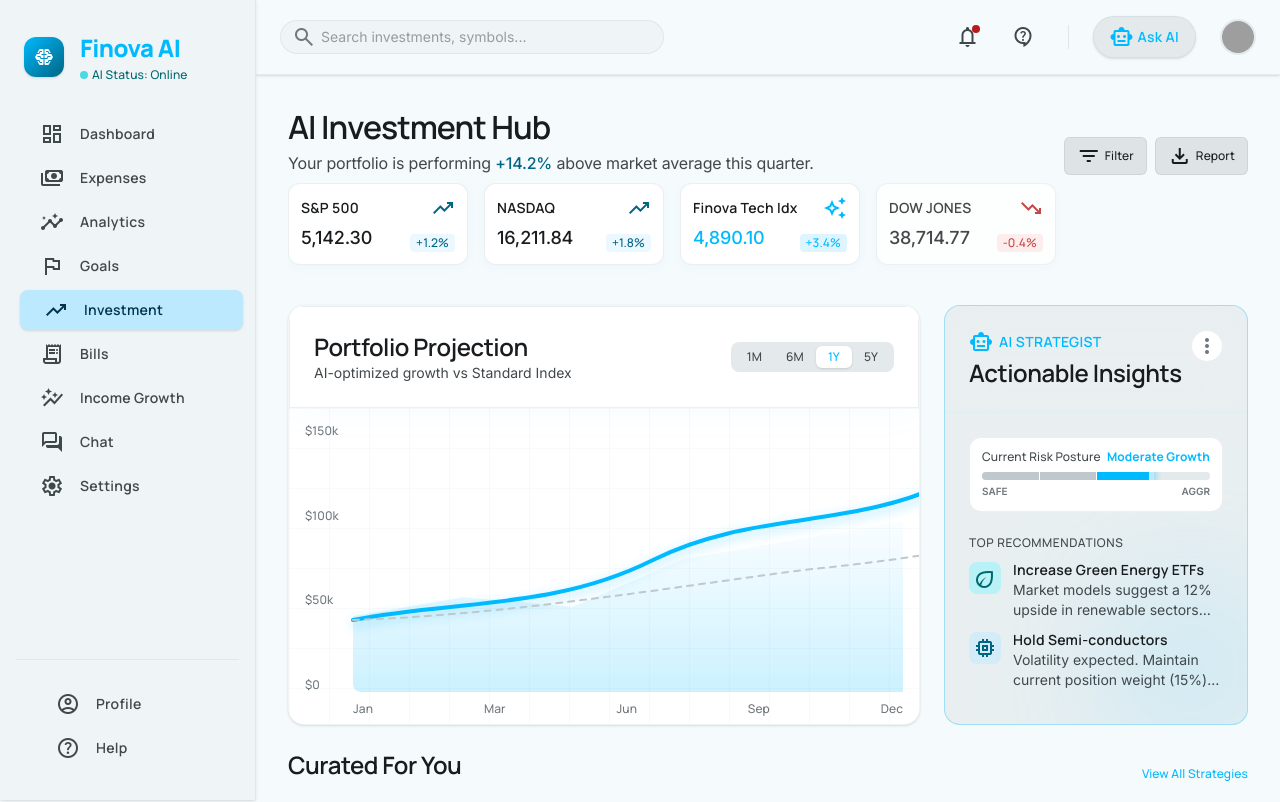
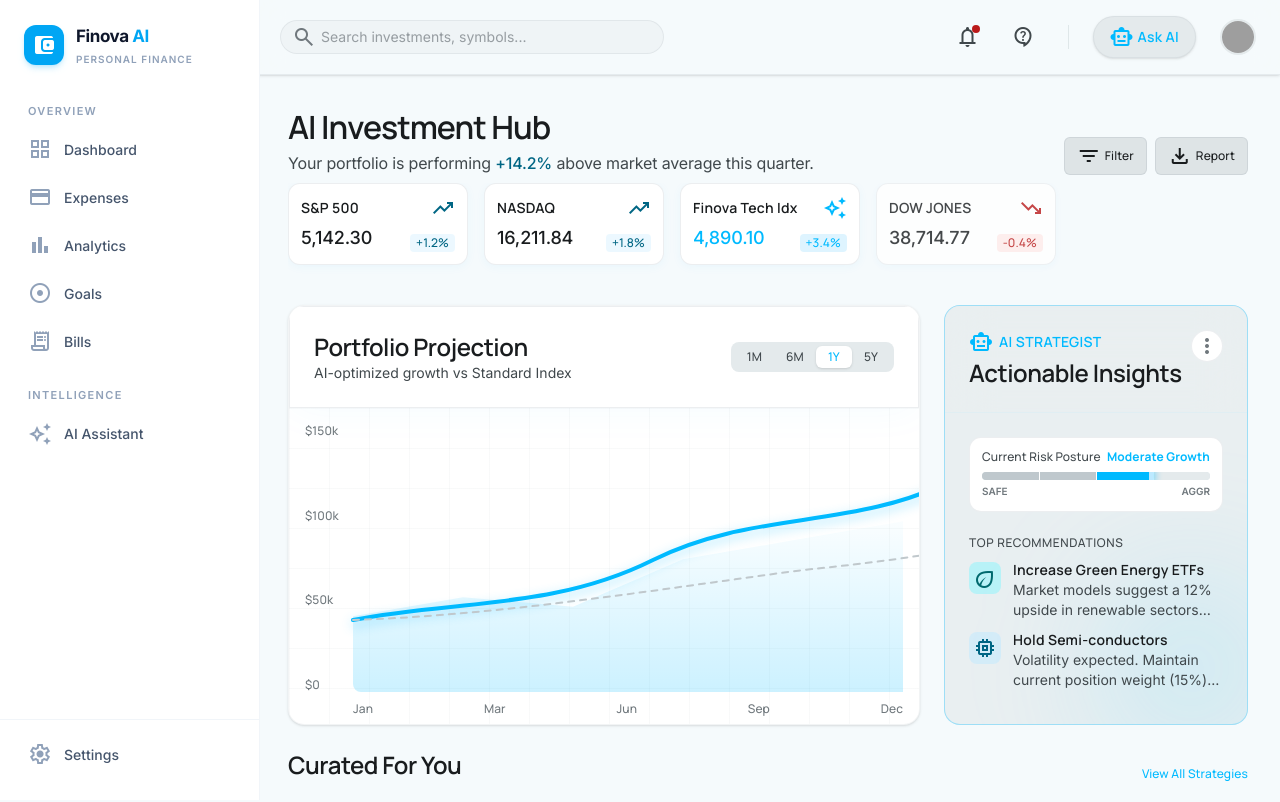
Before and after one commit to viyash-24/Finova-AI, a Next.js app in the folder frontend/: page /investment in a window 1280 px wide. Shown: the top 802 px of the page. Built offline with nearby package versions, Linux system fonts and the light colour scheme; grey boxes are pictures that could not be loaded.

Commit message:
sidebar bar created

```diff
--- a/frontend/components/Sidebar.tsx
+++ b/frontend/components/Sidebar.tsx
@@ -3,52 +3,65 @@
 import Link from 'next/link';
 import { usePathname } from 'next/navigation';
 
+const overviewItems = [
+  { name: 'Dashboard', path: '/dashboard', icon: 'grid_view' },
+  { name: 'Expenses', path: '/expenses', icon: 'credit_card' },
+  { name: 'Analytics', path: '/analytics', icon: 'bar_chart' },
+  { name: 'Goals', path: '/goals', icon: 'adjust' },
+  { name: 'Bills', path: '/bills', icon: 'receipt_long' },
+];
+
+const intelligenceItems = [
+  { name: 'AI Assistant', path: '/ai-assistant', icon: 'auto_awesome' },
+];
+
 export default function Sidebar() {
   const pathname = usePathname();
 
-  const navItems = [
-    { name: 'Dashboard', path: '/dashboard', icon: 'dashboard' },
-    { name: 'Expenses', path: '/expenses', icon: 'payments' },
-    { name: 'Analytics', path: '/analytics', icon: 'insights' },
-    { name: 'Goals', path: '/goals', icon: 'flag' },
-    { name: 'Investment', path: '/investment', icon: 'trending_up' },
-    { name: 'Bills', path: '/bills', icon: 'receipt_long' },
-    { name: 'Income Growth', path: '/income-growth', icon: 'auto_graph' },
-    { name: 'Chat', path: '/', icon: 'forum' },
-    { name: 'Settings', path: '/settings', icon: 'settings' },
-  ];
+  const isActive = (path: string) => {
+    if (path === '/dashboard') return pathname === '/' || pathname === '/dashboard';
+    return pathname === path;
+  };
 
   return (
-    <nav className="h-screen w-64 fixed left-0 top-0 bg-surface-container-low border-r border-outline-variant/30 shadow-sm flex flex-col py-lg z-50 hidden md:flex">
-      {/* Brand Header */}
-      <div className="px-md mb-lg flex items-center gap-sm">
-        <div className="w-10 h-10 rounded-xl bg-gradient-to-br from-primary to-secondary flex items-center justify-center text-on-primary shadow-sm">
-          <span className="material-symbols-outlined filled text-[24px]">network_intelligence</span>
+    <nav className="h-screen w-[260px] fixed left-0 top-0 bg-white border-r border-slate-100 flex flex-col z-50 hidden md:flex">
+      {/* Brand */}
+      <div className="px-6 pt-6 pb-5 flex items-center gap-3">
+        <div className="w-10 h-10 rounded-xl bg-sky-500 flex items-center justify-center shadow-md shadow-sky-500/20">
+          <span className="material-symbols-outlined filled text-white text-[22px]">
+            account_balance_wallet
+          </span>
         </div>
         <div>
-          <h1 className="font-headline-md text-headline-md font-black text-primary">Finova AI</h1>
-          <p className="font-label-sm text-label-sm text-tertiary flex items-center gap-1 mt-1">
-            <span className="w-2 h-2 rounded-full bg-tertiary-fixed-dim animate-pulse"></span>
-            AI Status: Online
+          <h1 className="text-[17px] font-bold tracking-tight text-slate-900">
+            <span>Finova </span>
+            <span className="text-sky-500">AI</span>
+          </h1>
+          <p className="text-[10px] font-semibold uppercase tracking-[0.1em] text-slate-400 mt-0.5">
+            Personal Finance
           </p>
         </div>
       </div>
 
-      {/* Main Navigation */}
-      <div className="flex-1 px-sm space-y-1 overflow-y-auto">
-        {navItems.map((item) => {
-          const isActive = pathname === item.path;
+      {/* Navigation Items */}
+      <div className="flex-1 px-4 overflow-y-auto no-scrollbar">
+        <p className="text-[11px] font-semibold uppercase tracking-[0.12em] text-slate-400 px-3 mb-2 mt-4">
+          Overview
+        </p>
+        <div className="space-y-1">
+          {overviewItems.map((item) => {
+            const active = isActive(item.path);
             return (
               <Link
                 key={item.path}
                 href={item.path}
-              className={`flex items-center gap-sm px-md py-xs rounded-lg font-label-md text-label-md transition-all ${
-                isActive
-                  ? 'bg-primary-container text-on-primary-container translate-x-1 shadow-sm'
-                  : 'text-on-surface-variant hover:bg-primary-fixed/30 hover:text-primary'
+                className={`flex items-center gap-3 px-3 py-2.5 rounded-xl text-[14px] font-medium transition-all duration-200 ${
+                  active
+                    ? 'bg-sky-50 text-sky-600 font-semibold'
+                    : 'text-slate-600 hover:bg-slate-50 hover:text-slate-900'
                 }`}
               >
-              <span className={`material-symbols-outlined ${isActive ? 'filled' : ''}`}>
+                <span className={`material-symbols-outlined text-[20px] ${active ? 'filled text-sky-500' : 'text-slate-400'}`}>
                   {item.icon}
                 </span>
                 {item.name}
@@ -57,19 +70,45 @@ export default function Sidebar() {
           })}
         </div>
 
-      {/* Footer Navigation */}
-      <div className="px-sm mt-auto space-y-1 pt-md border-t border-outline-variant/30 mx-sm">
+        {/* Intelligence Section */}
+        <p className="text-[11px] font-semibold uppercase tracking-[0.12em] text-slate-400 px-3 mb-2 mt-6">
+          Intelligence
+        </p>
+        <div className="space-y-1">
+          {intelligenceItems.map((item) => {
+            const active = isActive(item.path);
+            return (
               <Link
-          href="/profile"
-          className="flex items-center gap-sm text-on-surface-variant hover:bg-primary-fixed/30 transition-all px-md py-xs rounded-lg font-label-md text-label-md hover:text-primary"
+                key={item.path}
+                href={item.path}
+                className={`flex items-center gap-3 px-3 py-2.5 rounded-xl text-[14px] font-medium transition-all duration-200 ${
+                  active
+                    ? 'bg-sky-50 text-sky-600 font-semibold'
+                    : 'text-slate-600 hover:bg-slate-50 hover:text-slate-900'
+                }`}
               >
-          <span className="material-symbols-outlined">account_circle</span> Profile
+                <span className={`material-symbols-outlined text-[20px] ${active ? 'filled text-sky-500' : 'text-slate-400'}`}>
+                  {item.icon}
+                </span>
+                {item.name}
               </Link>
+            );
+          })}
+        </div>
+      </div>
+
+      {/* Settings at Bottom */}
+      <div className="px-4 pb-6 pt-3 border-t border-slate-100 bg-white">
         <Link
-          href="/help"
-          className="flex items-center gap-sm text-on-surface-variant hover:bg-primary-fixed/30 transition-all px-md py-xs rounded-lg font-label-md text-label-md hover:text-primary"
+          href="/settings"
+          className={`flex items-center gap-3 px-3 py-2.5 rounded-xl text-[14px] font-medium transition-all duration-200 ${
+            isActive('/settings')
+              ? 'bg-sky-50 text-sky-600 font-semibold'
+              : 'text-slate-600 hover:bg-slate-50 hover:text-slate-900'
+          }`}
         >
-          <span className="material-symbols-outlined">help</span> Help
+          <span className="material-symbols-outlined text-[20px] text-slate-400">settings</span>
+          Settings
         </Link>
       </div>
     </nav>
```
Lines whose indentation alone changed are shown as unchanged.
